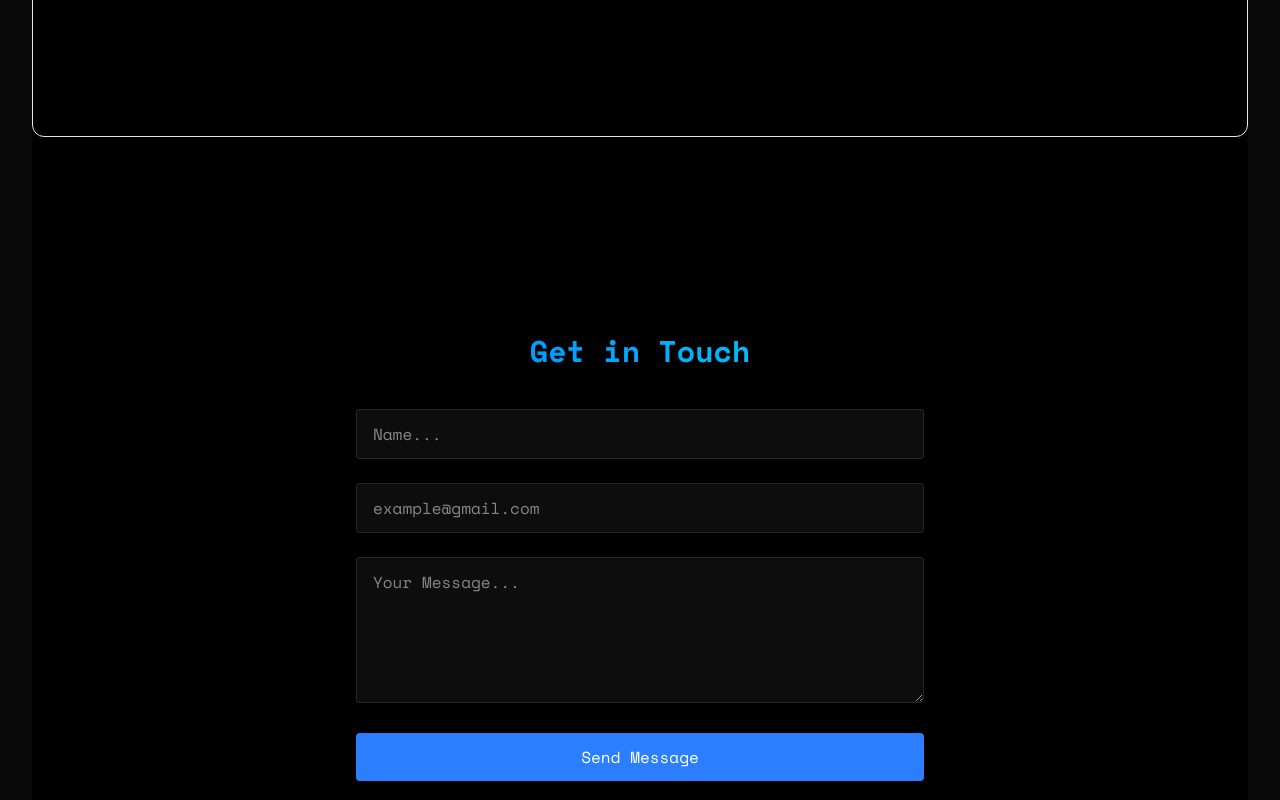
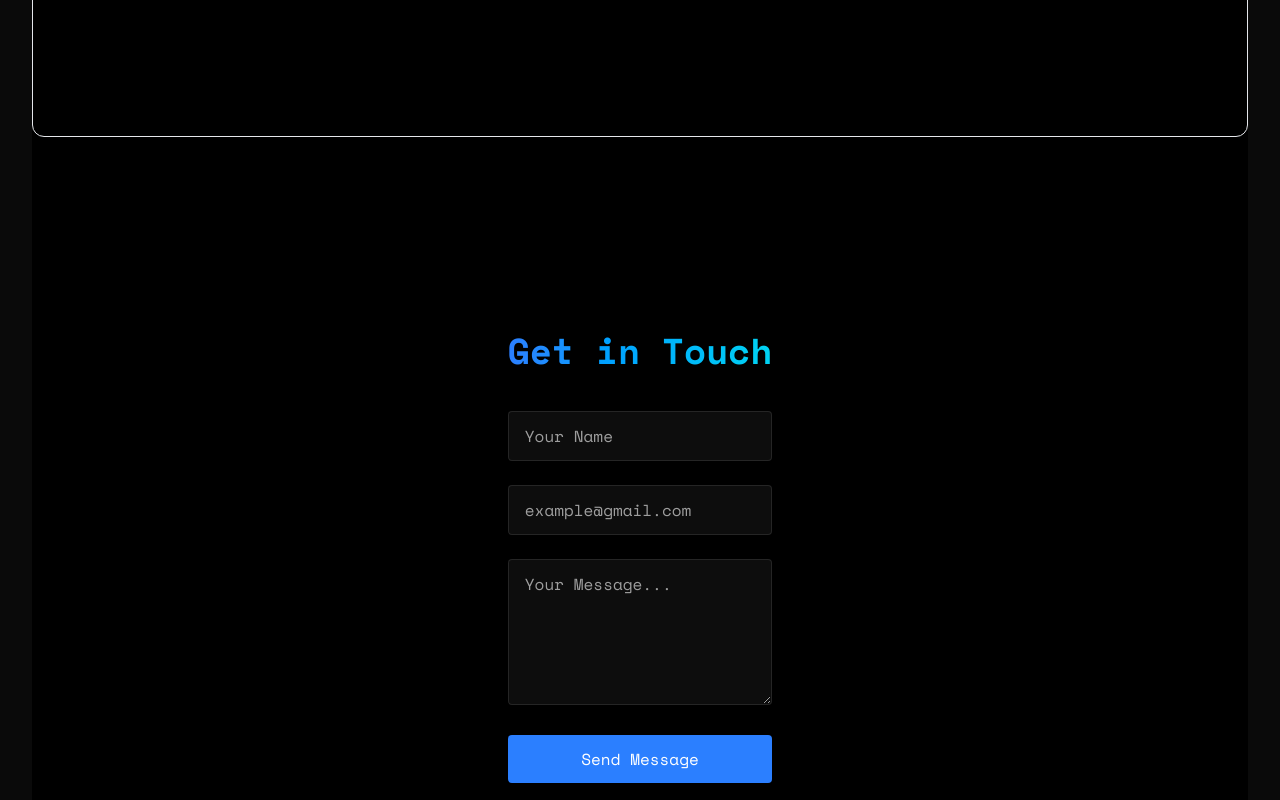
Before and after one commit to nafeesalways/beautiful-portfolio, a React (Vite) app: page / in a window 1280 px wide. Shown: the part 3200-4000 px from the top of the page. Built offline with nearby package versions, Linux system fonts and the light colour scheme; a web font is replaced by a local one.

Commit message:
contact part done

```diff
--- a/src/components/sections/Contact.jsx
+++ b/src/components/sections/Contact.jsx
@@ -5,47 +5,57 @@
   return (
     <section
       id="contact"
-      className="min-h-screen flex items-center justify-center py-20"
+      className="min-h-screen flex items-center justify-center py-20 bg-black"
     >
       <ReviewOnScroll>
-        <div className="px-4 w-150">
-          <h2 className="text-3xl font-bold mb-10 text-center bg-gradient-to-r from-blue-500 to-cyan-400 bg-clip-text text-transparent">
+        <div className="w-full max-w-3xl px-4 sm:px-6 lg:px-8">
+          <h2 className="text-3xl sm:text-4xl font-bold mb-10 text-center bg-gradient-to-r from-blue-500 to-cyan-400 bg-clip-text text-transparent">
             Get in Touch
           </h2>
           <form className="space-y-6">
+            {/* Name Field */}
             <div className="relative">
               <input
                 type="text"
                 id="name"
                 required
-                className="w-full bg-white/5 border border-white/10 rounded px-4 py-3 text-white transition focus:outline-none focus:border-blue-500 focus:bg-blue-500/5"
-                name="name..."
-                placeholder="Name..."
+                name="name"
+                placeholder="Your Name"
+                className="w-full bg-white/5 border border-white/10 rounded px-4 py-3 text-white placeholder-white/60 transition focus:outline-none focus:border-blue-500 focus:bg-blue-500/5"
               />
             </div>
+
+            {/* Email Field */}
             <div className="relative">
               <input
                 type="email"
                 id="email"
                 required
-                className="w-full bg-white/5 border border-white/10 rounded px-4 py-3 text-white transition focus:outline-none focus:border-blue-500 focus:bg-blue-500/5"
                 name="email"
                 placeholder="example@gmail.com"
+                className="w-full bg-white/5 border border-white/10 rounded px-4 py-3 text-white placeholder-white/60 transition focus:outline-none focus:border-blue-500 focus:bg-blue-500/5"
               />
             </div>
+
+            {/* Message Field */}
             <div className="relative">
               <textarea
-
                 id="message"
                 required
-                className="w-full bg-white/5 border border-white/10 rounded px-4 py-3 text-white transition focus:outline-none focus:border-blue-500 focus:bg-blue-500/5"
                 name="message"
                 rows={5}
                 placeholder="Your Message..."
-
+                className="w-full bg-white/5 border border-white/10 rounded px-4 py-3 text-white placeholder-white/60 transition focus:outline-none focus:border-blue-500 focus:bg-blue-500/5"
               />
             </div>
-            <button type="submit" className="w-full bg-blue-500 text-white py-3 px-6 rounded font-medium transition relative overflow-hidden hover:-translate-y-0.5 hover:shadow-[0_0_15px_rgba(59,130,26,0.4)]">Send Message</button>
+
+            {/* Submit Button */}
+            <button
+              type="submit"
+              className="w-full bg-blue-500 text-white py-3 px-6 rounded font-medium transition relative overflow-hidden hover:-translate-y-0.5 hover:shadow-[0_0_15px_rgba(59,130,246,0.4)]"
+            >
+              Send Message
+            </button>
           </form>
         </div>
       </ReviewOnScroll>
```
